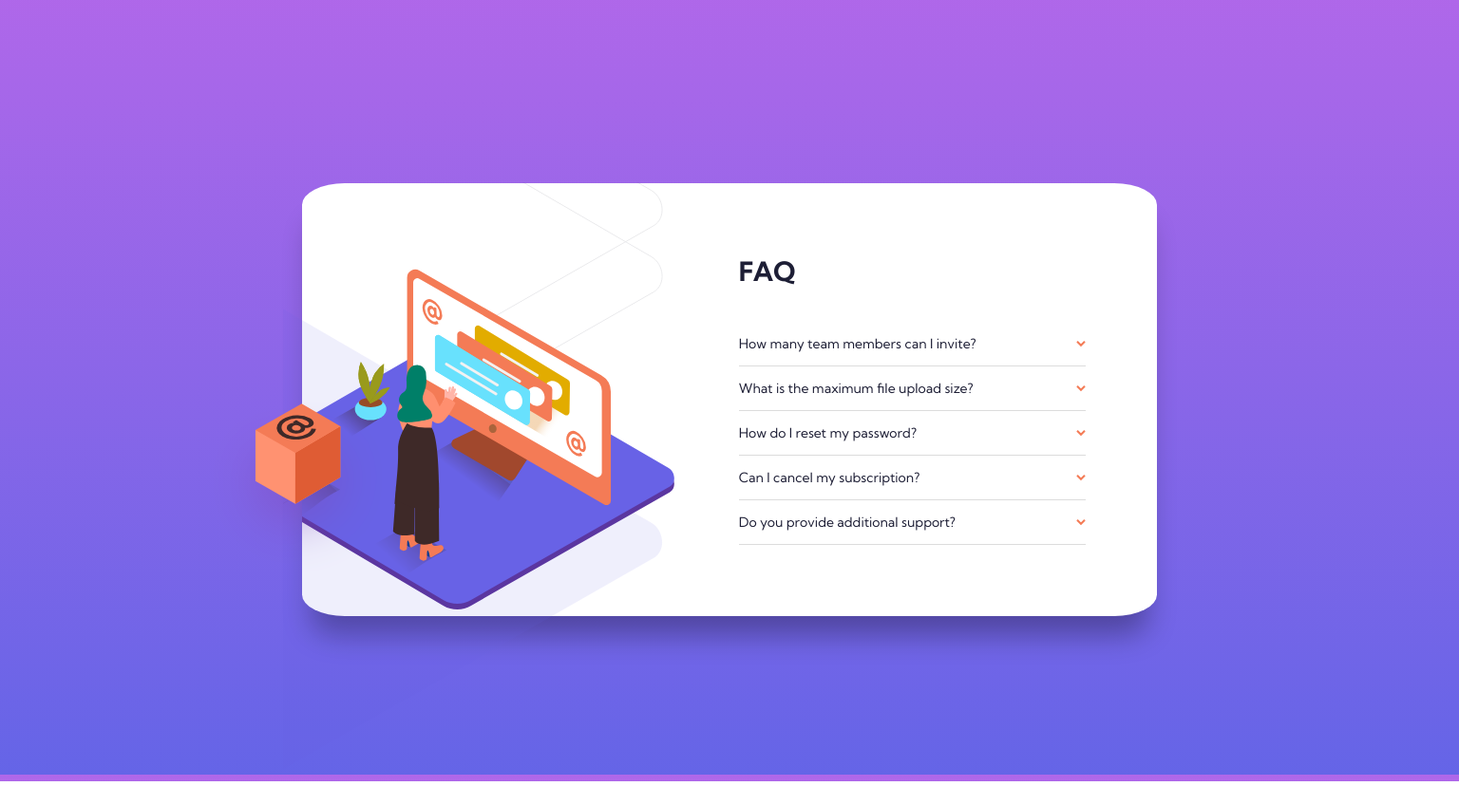
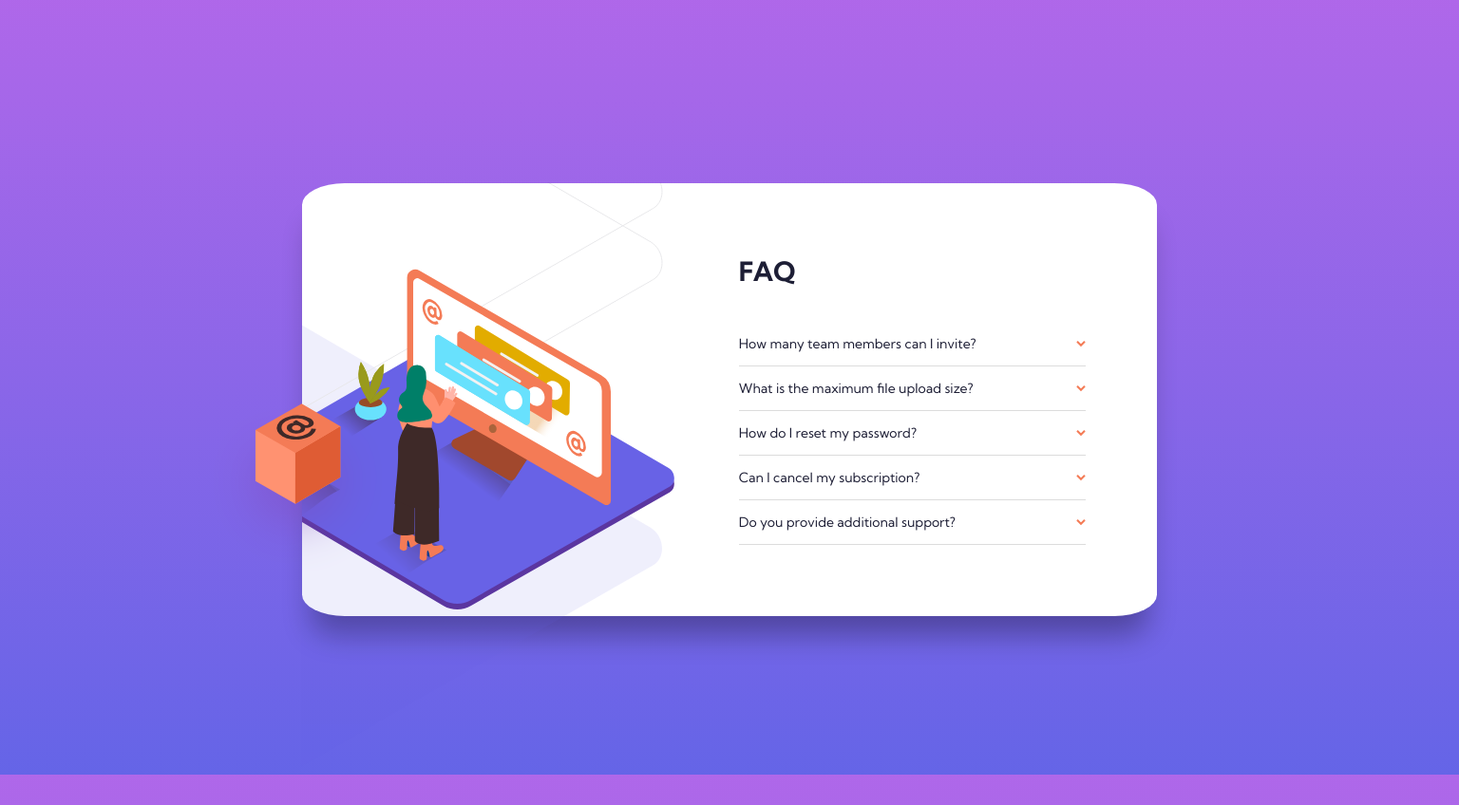
Before and after one commit to 39015745/FAQ-Card, a plain HTML site: page index.html in a window 1536 px wide. Shown: the whole page at 95% size. Before the commit the page ends 823 px from the top, so only its background shows below. Drawn offline with Linux system fonts and the light colour scheme.

Commit message:
Update style.css

```diff
--- a/style.css
+++ b/style.css
@@ -115,11 +115,10 @@ h1 {
     }
 
     .pattern-img {
-        clip-path: inset(250px 0 0 500px);
+        clip-path: inset(290px 0 0 585px);
         position: absolute;
-        top: -250px;
+        top: -290px;
         right: 520px;
-        width: 900px;
     }
 
     .box-img {
```
